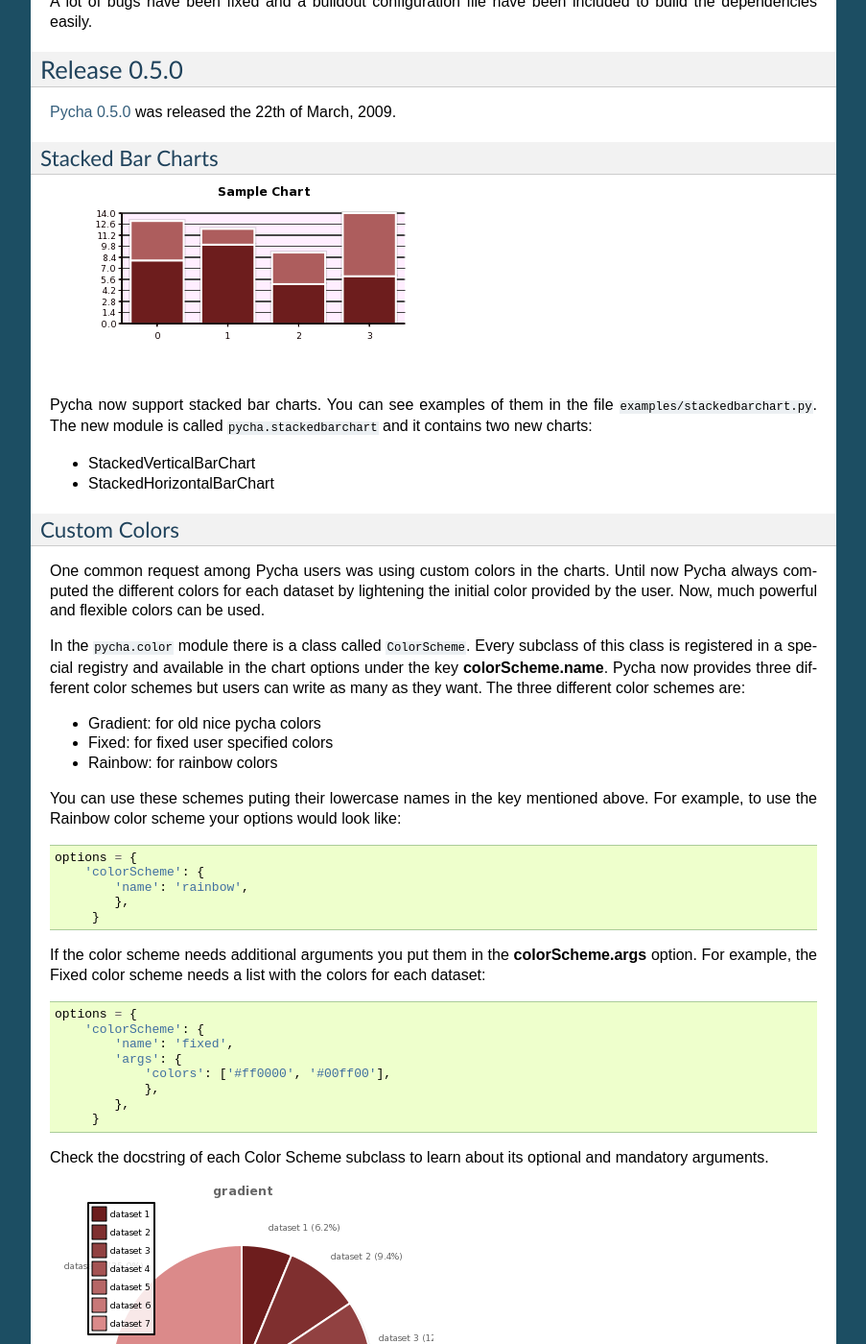
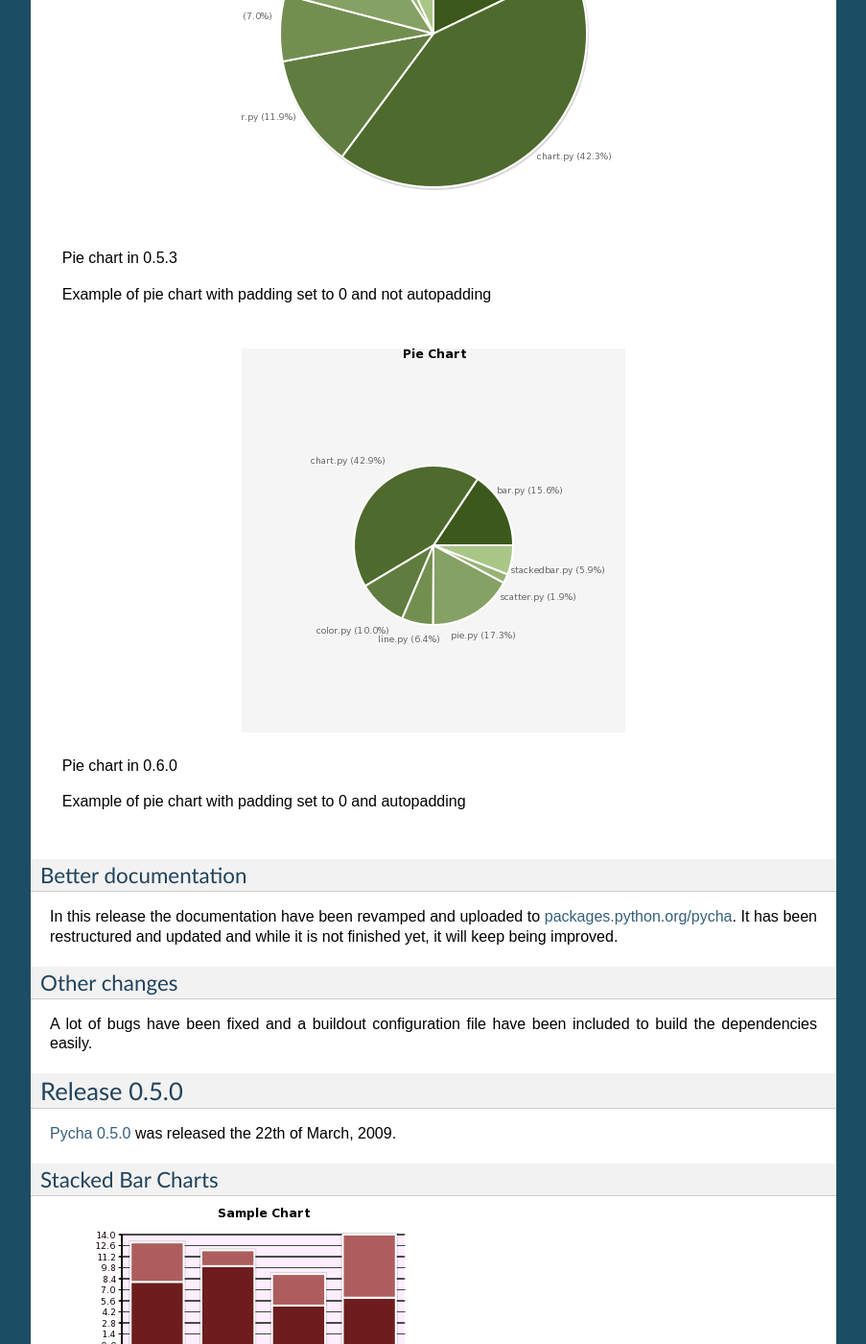
Before and after one commit to bastula/pycha, a Sphinx documentation site: the page built from docs/source/release-notes.rst, in a window 1280 px wide and 1400 px high, scrolled down 586 px. Shown: the whole window at 96% size, without its empty margins (198-1101 px from the left). Built offline with Sphinx 7.4.7, drawn with Linux system fonts in a browser that asks for light colours.

Commit message:
Add images about autopadding feature

```diff
--- a/docs/source/release-notes.rst
+++ b/docs/source/release-notes.rst
@@ -24,6 +24,21 @@
 learn more abouth the algorithm used in that case in `Lorenzo's blog`_
 
 .. _Lorenzo's blog: http://www.lorenzogil.com/blog/2010/07/26/pie-charts-autopadding/
+
+.. figure:: _static/piechart-no-autopadding.png
+   :alt: Pie chart in 0.5.3
+
+   Pie chart in 0.5.3
+
+   Example of pie chart with padding set to 0 and not autopadding
+
+
+.. figure:: _static/piechart-autopadding.png
+   :alt: Pie chart in 0.6.0
+
+   Pie chart in 0.6.0
+
+   Example of pie chart with padding set to 0 and autopadding
 
 Better documentation
 ^^^^^^^^^^^^^^^^^^^^
```
Also changed, not shown: docs/source/_static/piechart-autopadding.png (added), docs/source/_static/piechart-no-autopadding.png (added).
